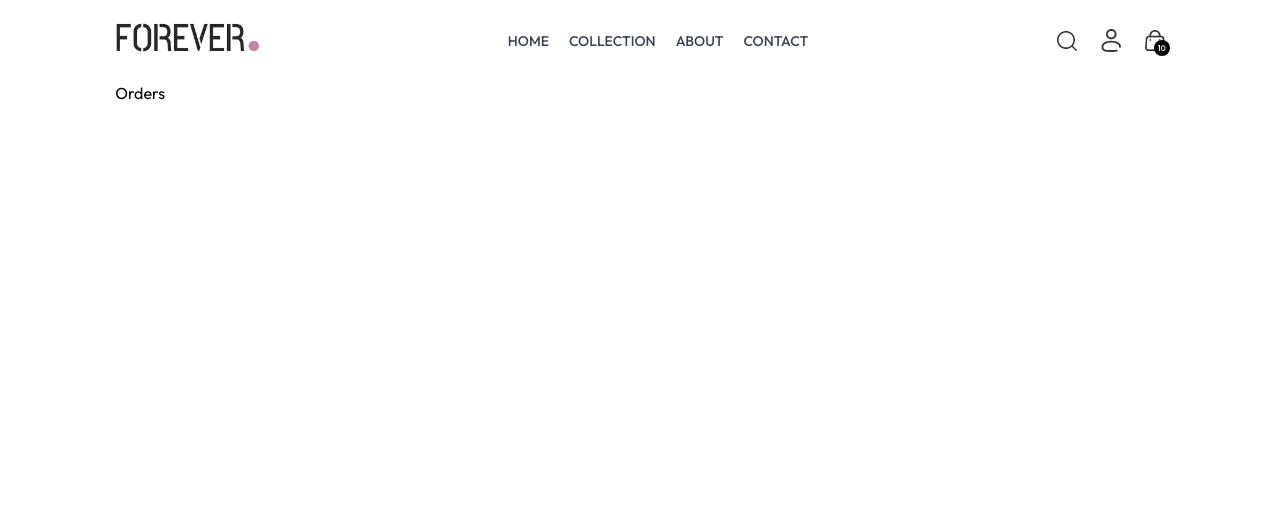
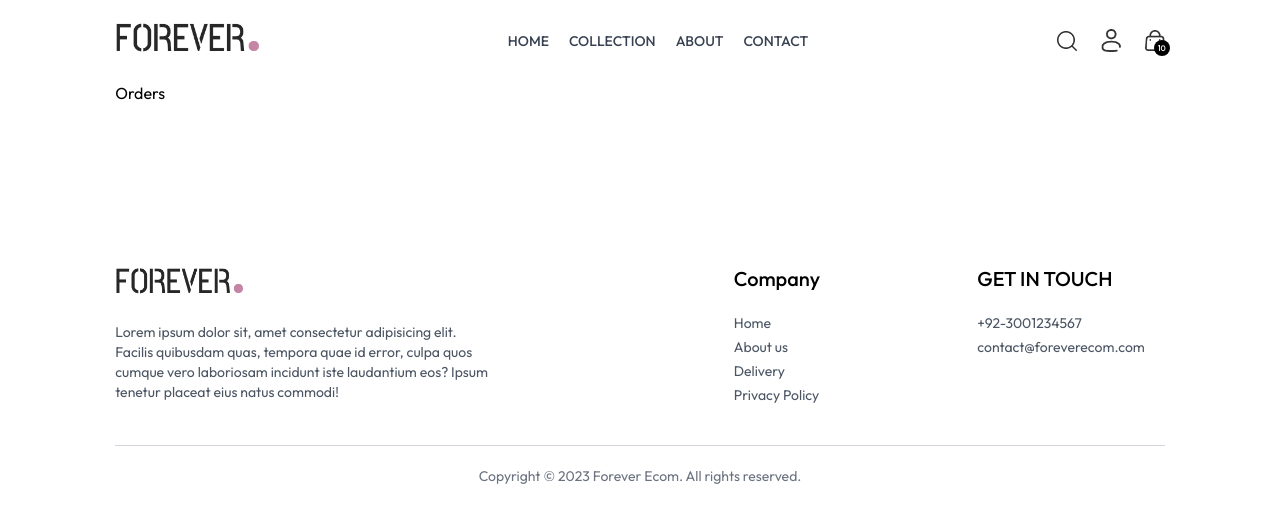
Before and after one commit to amanxsyed/E-commerce-Store-Web-App, a React (Vite) app in the folder Frontend/: page /orders in a window 1280 px wide. Shown: the top 522 px of the page. Built offline with nearby package versions, Linux system fonts and the light colour scheme.

Commit message:
Add Footer component and link it to all pages with company info and contact details

```diff
--- a/Frontend/src/App.jsx
+++ b/Frontend/src/App.jsx
@@ -10,6 +10,7 @@ import PlaceOrders from "./pages/PlaceOrders";
 import Login from "./pages/Login";
 import Orders from "./pages/Orders";
 import Navbar from "./components/Navbar";
+import Footer from "./components/Footer";
 
 const App = () => {
   return (
@@ -26,6 +27,7 @@ const App = () => {
         <Route path="/login" element={<Login />} />
         <Route path="/orders" element={<Orders/>} />
       </Routes>
+      <Footer />
     </div>
   )
 }
--- /dev/null
+++ b/Frontend/src/components/Footer.jsx
@@ -0,0 +1,40 @@
+import React from 'react'
+import { assets } from '../assets/frontend_assets/assets'
+
+const Footer = () => {
+  return (
+    <div>
+        <div className='flex flex-col sm:grid grid-cols-[3fr_1fr_1fr] gap-14 my-10 mt-40 text-sm'>
+            <div>
+                <img src={assets.logo} className="mb-5 w-32" alt="" />
+                <p className='w-full md:w-2/3 text-gray-600'>
+                Lorem ipsum dolor sit, amet consectetur adipisicing elit. Facilis quibusdam quas, tempora quae id error, culpa quos cumque vero laboriosam incidunt iste laudantium eos? Ipsum tenetur placeat eius natus commodi!
+                </p>
+            </div>
+            <div>
+                <p className='text-xl font-medium mb-5 '>Company</p>
+                <ul className='flex flex-col gap-1 text-gray-600'>
+                    <li>Home</li>
+                    <li>About us</li>
+                    <li>Delivery</li>
+                    <li>Privacy Policy</li>
+                </ul>
+            </div>
+            <div>
+                <p className='text-xl font-medium mb-5'>GET IN TOUCH</p>
+                <ul className='flex flex-col gap-1 text-gray-600'>
+                    <li>+92-3001234567</li>
+                    <li>contact@foreverecom.com</li>
+                </ul>
+            </div>
+        </div>
+        <div>
+            <hr className='border-gray-300' />
+            <p className='text-sm text-center text-gray-500 py-5'>Copyright © 2023 Forever Ecom. All rights reserved.</p>
+        </div>
+
+    </div>
+  )
+}
+
+export default Footer
```
